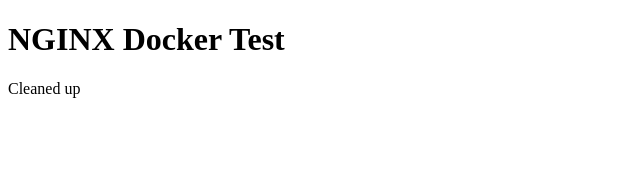
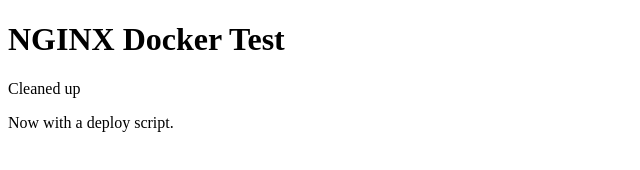
Before and after one commit to patrickcberry/lab-web, a plain HTML site: page www/index.html in a window 1280 px wide. Shown: the whole page, without its empty margins (0-640 px from the left). Drawn offline with Linux system fonts and the light colour scheme.

Commit message:
'Update'

```diff
--- a/www/index.html
+++ b/www/index.html
@@ -10,5 +10,8 @@
     <p>
         Cleaned up
     </p>
+    <p>
+        Now with a deploy script.
+    </p>
 </body>
 </html>
```
